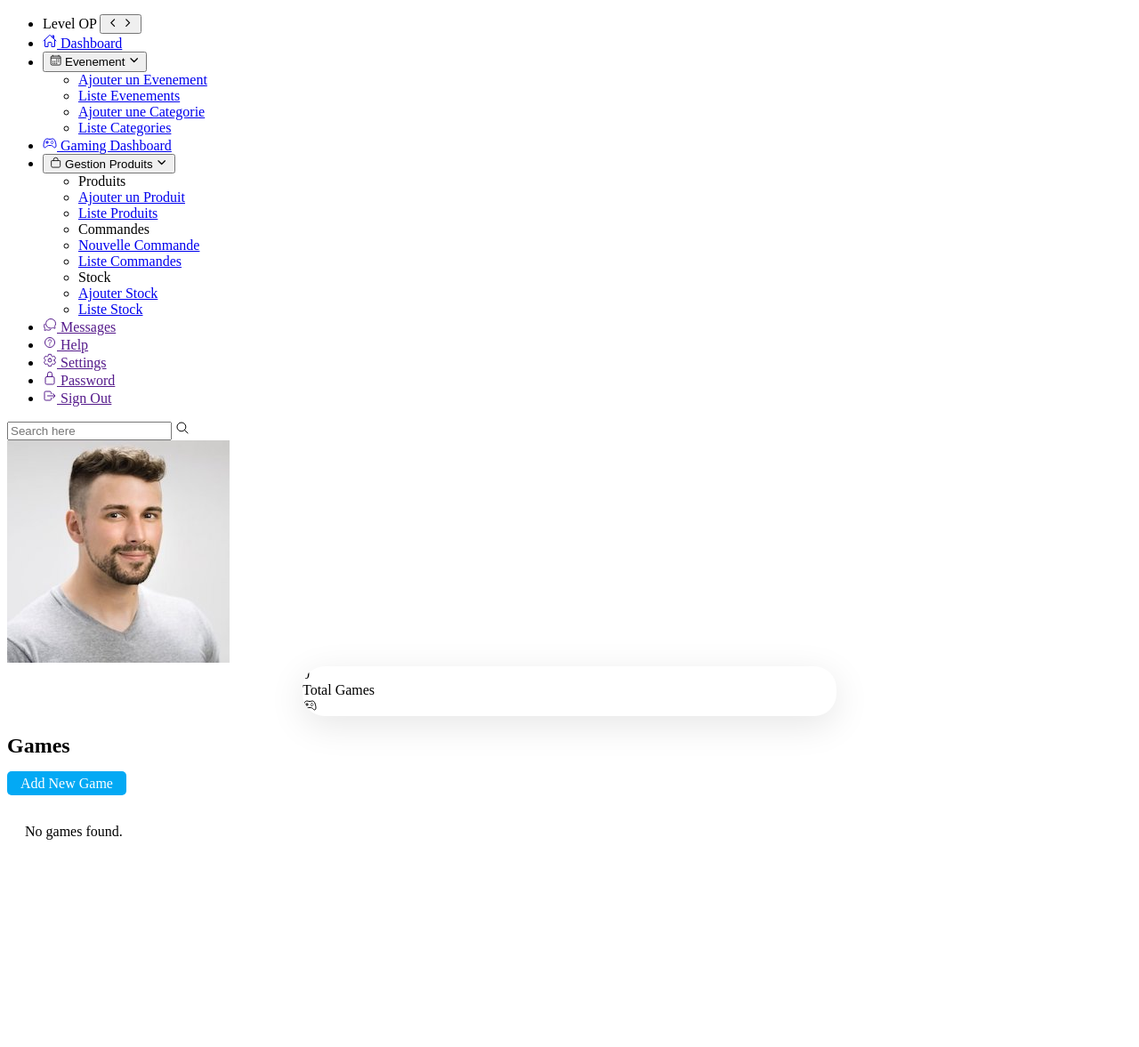
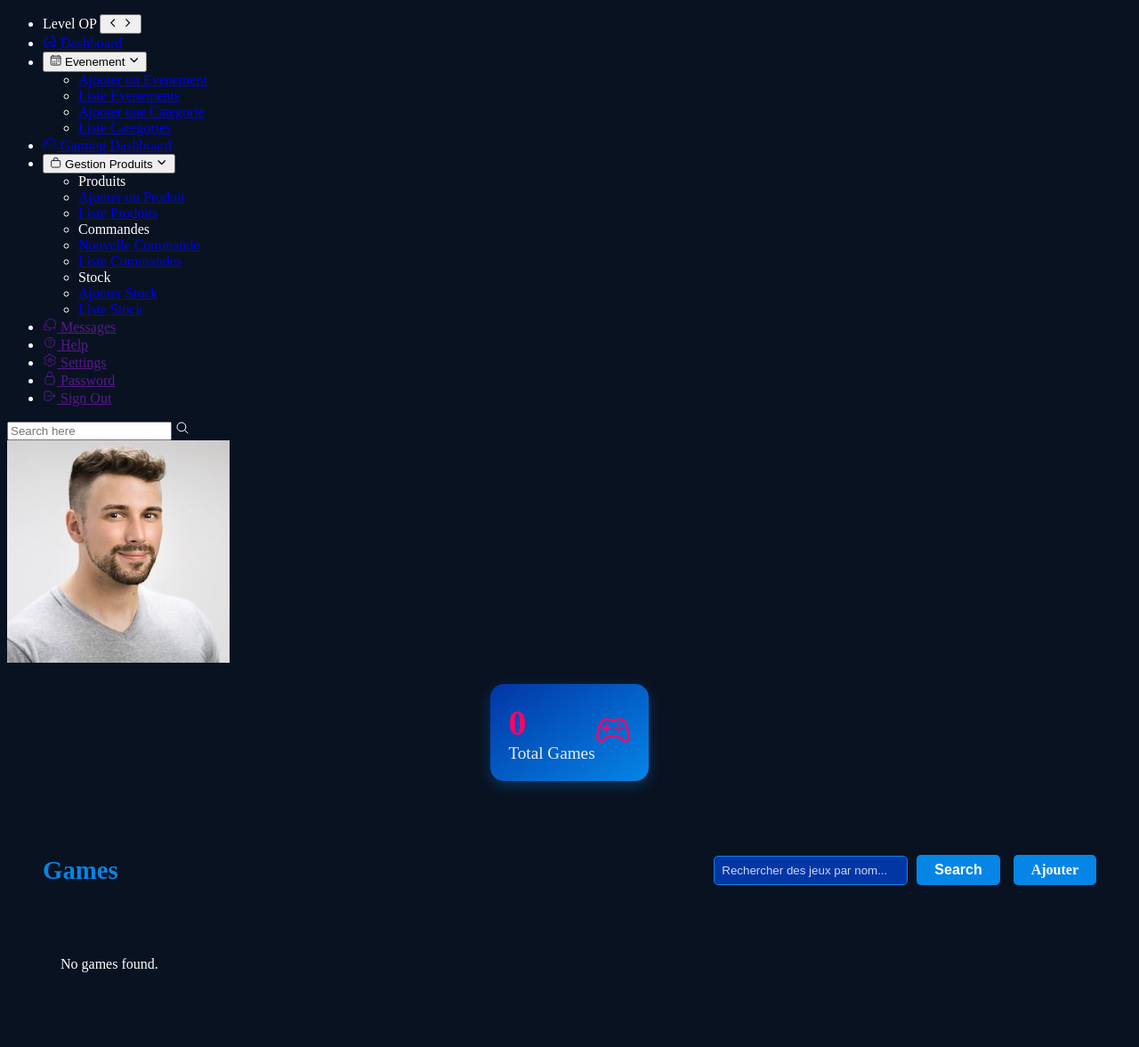
Before and after one commit to feresad/PidevSymfony, a Symfony app: template templates/admin_games/index.html.twig in a window 1280 px wide. Shown: the whole page at 89% size. Before the commit the page ends 944 px from the top, so only its background shows below. Run offline with Twig, Linux system fonts and the light colour scheme; the template is opened without the code that fills it, so the values that code supplies are empty; style sheets or scripts are compiled from the project's sources; some libraries are stand-ins or nearby versions.

Commit message:
Updating my css files for the dashboard and for the forum pages

```diff
--- a/templates/admin_games/index.html.twig
+++ b/templates/admin_games/index.html.twig
@@ -30,7 +30,14 @@
         <div class="recentOrders">
             <div class="cardHeader">
                 <h2>Games</h2>
-                <a href="{{ path('admin_games_new') }}" class="btn">Add New Game</a>
+                <div class="header-actions">
+                    <!-- Search Bar -->
+                    <form method="get" action="{{ path('admin_games_dashboard') }}" class="search-form">
+                        <input type="text" name="search" placeholder="Rechercher des jeux par nom..." value="{{ searchTerm|default('') }}" class="search-input">
+                        <button type="submit" class="btn search-btn">Search</button>
+                    </form>
+                    <a href="{{ path('admin_games_new') }}" class="btn">Ajouter</a>
+                </div>
             </div>
 
             <div class="gameCards">
@@ -50,10 +57,10 @@
                                 <p><strong>Questions:</strong> {{ game.getQuestions()|length }}</p>
                             </div>
                             <div class="gameActions">
-                                <a href="{{ path('admin_games_edit', {'id': game.getGameId()}) }}" class="btn">Edit</a>
+                                <a href="{{ path('admin_games_edit', {'id': game.getGameId()}) }}" class="btn">Modifier</a>
                                 <form method="post" action="{{ path('admin_games_delete', {'id': game.getGameId()}) }}" onsubmit="return confirm('Are you sure you want to delete this game?');">
                                     <input type="hidden" name="_token" value="{{ csrf_token('delete' ~ game.getGameId()) }}">
-                                    <button type="submit" class="btn danger">Delete</button>
+                                    <button type="submit" class="btn danger">Supprimer</button>
                                 </form>
                             </div>
                         </div>
@@ -65,58 +72,206 @@
 
     <!-- Custom CSS for game cards -->
     <style>
+        body {
+            background: #091221;
+            color: #fff;
+        }
+
+        .cardBox {
+            display: flex;
+            gap: 20px;
+            padding: 20px;
+        }
+
+        .card {
+            background: linear-gradient(145deg, #0236a5, #0585e6);
+            border-radius: 15px;
+            padding: 20px;
+            display: flex;
+            justify-content: space-between;
+            align-items: center;
+            box-shadow: 0 5px 15px rgba(5, 133, 230, 0.3);
+            transition: transform 0.3s ease;
+        }
+
+        .card:hover {
+            transform: translateY(-5px);
+        }
+
+        .numbers {
+            font-size: 2.5rem;
+            font-weight: bold;
+            color: #fe0369;
+        }
+
+        .cardName {
+            font-size: 1.2rem;
+            color: #fff;
+            opacity: 0.9;
+        }
+
+        .iconBx ion-icon {
+            font-size: 2.5rem;
+            color: #fe0369;
+        }
+
+        .details {
+            padding: 20px;
+        }
+
+        .recentOrders {
+            background: rgba(9, 18, 33, 0.8);
+            border-radius: 15px;
+            padding: 20px;
+        }
+
+        .cardHeader {
+            display: flex;
+            justify-content: space-between;
+            align-items: center;
+            margin-bottom: 20px;
+        }
+
+        .cardHeader h2 {
+            font-size: 1.8rem;
+            color: #0585e6;
+        }
+
+        .header-actions {
+            display: flex;
+            align-items: center;
+            gap: 15px;
+        }
+
+        .search-form {
+            display: flex;
+            align-items: center;
+            gap: 10px;
+        }
+
+        .search-input {
+            padding: 8px;
+            border-radius: 5px;
+            border: 1px solid #0585e6;
+            background: #0236a5;
+            color: #fff;
+            width: 200px;
+        }
+
+        .search-input::placeholder {
+            color: rgba(255, 255, 255, 0.8);
+        }
+
+        .search-btn {
+            padding: 8px 15px;
+            background: #fe0369;
+            color: #fff;
+            border: none;
+            border-radius: 5px;
+            cursor: pointer;
+            transition: background 0.3s ease;
+        }
+
+        .search-btn:hover {
+            background: #0585e6;
+        }
+
         .gameCards {
             display: flex;
             flex-wrap: wrap;
             gap: 20px;
             padding: 20px;
         }
+
         .gameCard {
-            background: #fff;
-            border-radius: 10px;
-            box-shadow: 0 7px 25px rgba(0, 0, 0, 0.08);
+            background: linear-gradient(145deg, #0236a5, #091221);
+            border: 1px solid #0585e6;
+            border-radius: 15px;
+            box-shadow: 0 5px 20px rgba(5, 133, 230, 0.2);
             padding: 15px;
             width: 300px;
             display: flex;
             flex-direction: column;
             align-items: center;
+            transition: transform 0.3s ease, box-shadow 0.3s ease;
         }
+
+        .gameCard:hover {
+            transform: translateY(-5px);
+            box-shadow: 0 10px 30px rgba(254, 3, 105, 0.3);
+        }
+
         .gameImage {
-            width: 100%;
-            height: 100%;
+            width: 50%;
+            height: 50%;
             object-fit: cover;
-            border-radius: 5px;
+            border-radius: 10px;
+
         }
+
         .gameInfo {
             padding: 10px 0;
             text-align: center;
+            color: #fff;
         }
+
+        .gameInfo h3 {
+            font-size: 1.3rem;
+            color: #fe0369;
+            margin-bottom: 5px;
+        }
+
+        .gameInfo p {
+            font-size: 0.9rem;
+            color: #0585e6;
+            margin: 3px 0;
+        }
+
         .gameActions {
             display: flex;
             gap: 10px;
+            margin-top: 10px;
         }
+
         .btn {
-            padding: 5px 15px;
+            padding: 8px 20px;
             text-decoration: none;
+            color:rgb(255, 255, 255);
+            background: #0585e6;
+            border-radius: 5px;
+            font-weight: bold;
+            transition: background 0.3s ease;
+        }
+
+        .btn:hover {
+            background: #fe0369;
             color: #fff;
-            background: #03a9f4;
+        }
+
+        .btn.danger {
+            background: #fe0369;
+            color: #fff;
+        }
+
+        .btn.danger:hover {
+            background: #0585e6;
+        }
+
+        .flash-success {
+            color: #fff;
+            padding: 10px;
+            margin: 10px 0;
+            background: rgba(5, 133, 230, 0.3);
+            border: 1px solid #0585e6;
             border-radius: 5px;
         }
-        .btn.danger {
-            background: #f44336;
-        }
-        .flash-success {
-            color: green;
+
+        .flash-error {
+            color: #fff;
             padding: 10px;
             margin: 10px 0;
-            background: #e0f7e0;
-            border-radius: 5px;
-        }
-        .flash-error {
-            color: red;
-            padding: 10px;
-            margin: 10px 0;
-            background: #ffe0e0;
+            background: rgba(254, 3, 105, 0.3);
+            border: 1px solid #fe0369;
             border-radius: 5px;
         }
     </style>
```
Also changed, not shown: src/Controller/AdminGamesController.php (+9 -5 lines), src/Controller/ForumController.php (+5 -17 lines), src/Repository/GamesRepository.php (+17 -1 lines), templates/admin_games/manage.html.twig (+52 -10 lines), templates/forum/single_topic.html.twig (+22 -7 lines), templates/forum/topics.html.twig (+37 -30 lines).
